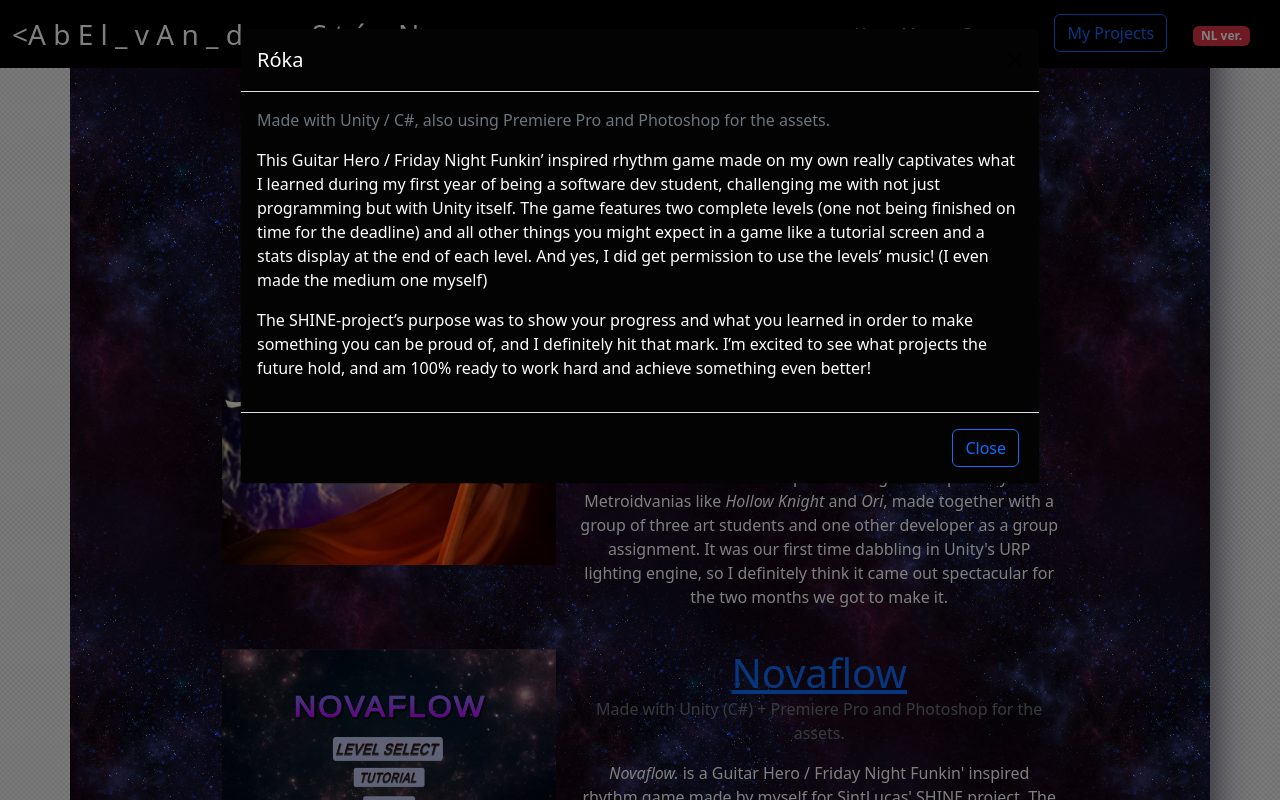
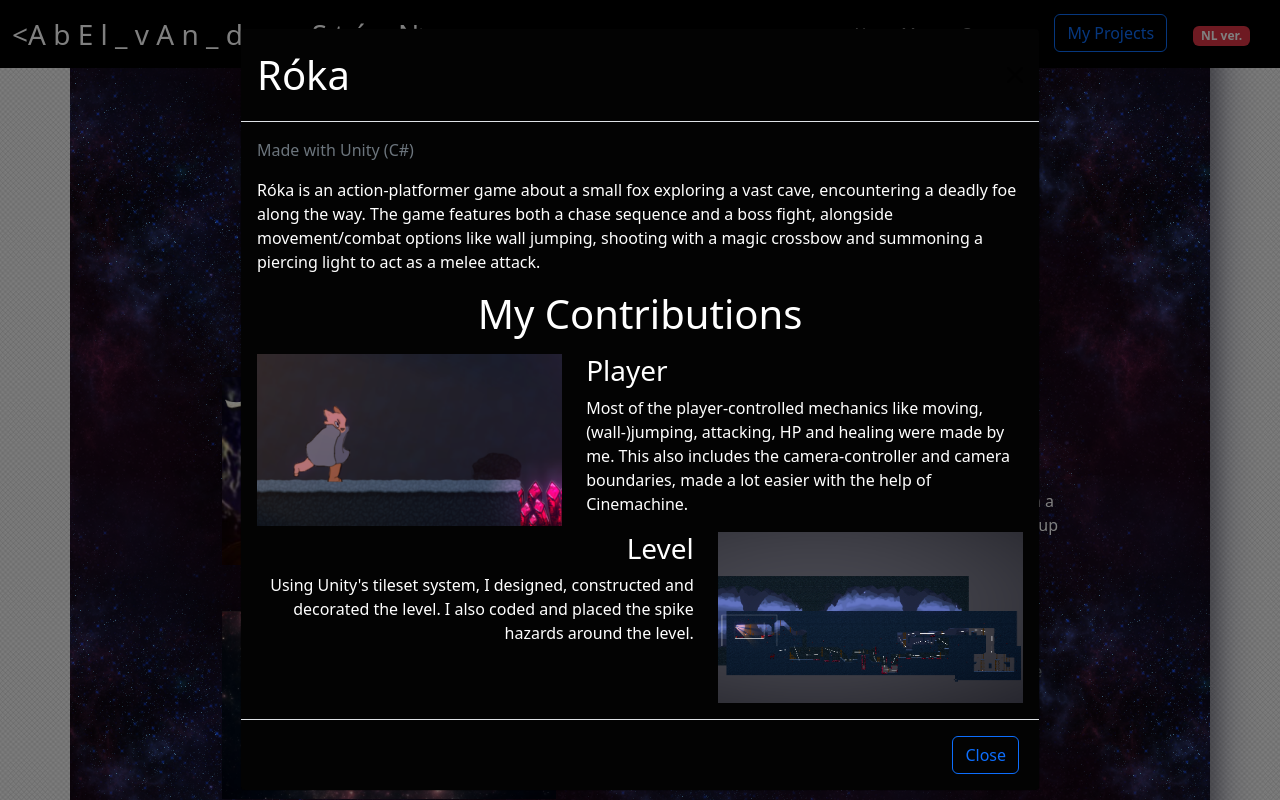
Before and after one commit to AbelvdSteen/abelvdsteen.github.io, a plain HTML site: page index.html in a window 1280 px wide. Both pictures are taken after a click on the link "Róka". Shown: the part 1318-2118 px from the top of the page. Drawn offline with nearby package versions, Linux system fonts and the light colour scheme.

Commit message:
Roka section 75% complete

```diff
--- a/index.html
+++ b/index.html
@@ -85,14 +85,13 @@
       <br>
       <div class="container text-center">
         <div class="row mb-4">
-          <div class="col-xl-5 col-sm-12 project-img"><img src="img/roka_img.png" width="100%"></div>
+          <div class="col-xl-5 col-sm-12 project-img"><img src="img/roka/roka_img.png" width="100%"></div>
           <div class="col-xl-7 col-sm 12">
               <div><a class="h1 text-primary mb-0 project-hover" href="#" data-bs-toggle="modal" data-bs-target="#rokaModal">Róka</a></div>
               <div>
                 <p class="text-secondary">Made with Unity (C#)</p>
                 <p><em>Róka</em> is a short action platformer game inspired by Metroidvanias like <em>Hollow Knight</em> and <em>Ori</em>,
-                  made together with a group of three art students and one other developer as a group assignment. It was our first time
-                  dabbling in Unity's URP lighting engine, so I definitely think it came out spectacular for the two months we got to make it.
+                  made together with a group of three art students and one other developer as a group assignment.
                 </p>
               </div>
           </div>
@@ -104,8 +103,6 @@
               <div>
                 <p class="text-secondary">Made with Unity (C#) + Premiere Pro and Photoshop for the assets.</p>
                 <p><em>Novaflow.</em> is a Guitar Hero / Friday Night Funkin' inspired rhythm game made by myself for SintLucas' SHINE project.
-                  The game challenged me in both code and Unity itself, and I learned a lot from it. The SHINE project's goal was to show your
-                  growth in the year, and I think I hit the mark with <em>Novaflow.</em>
                 </p>
               </div>
           </div>
@@ -117,8 +114,7 @@
               <div>
                 <p class="text-secondary">Made with Unity (C#)</p>
                 <p>For SintLucas' <em>Ambition Project</em>, I attempted to make a JRPG-like turn-based battle system. Suffice to say: I bit off
-                  more than I could chew! I made a lot of planning and programming mistakes, which led me to make something I'm not
-                  exactly proud of, but it was a valuable learning experience!
+                  more than I could chew.
                 </p>
               </div>
           </div>
@@ -142,19 +138,35 @@
         <div class="modal-dialog modal-lg">
           <div class="modal-content">
             <div class="modal-header">
-              <h1 class="modal-title fs-5" id="exampleModalLabel">Róka</h1>
+              <h1 class="modal-title fs-1 display-5" id="exampleModalLabel">Róka</h1>
               <button type="button" class="btn-close" data-bs-dismiss="modal" aria-label="Close"></button>
             </div>
             <div class="modal-body">
-              <p class="text-secondary">Made with Unity / C#, also using Premiere Pro and Photoshop for the assets.</p>
-              <p>This Guitar Hero / Friday Night Funkin’ inspired rhythm game made on my own really captivates what I learned during my first
-                year of being a software dev student, challenging me with not just programming but with Unity itself. The game features two
-                complete levels (one not being finished on time for the deadline) and all other things you might expect in a game like a
-                tutorial screen and a stats display at the end of each level. And yes, I did get permission to use the levels’ music!
-                (I even made the medium one myself)</p>
-              <p>The SHINE-project’s purpose was to show your progress and what you learned in order to make something you can be proud of,
-                and I definitely hit that mark. I’m excited to see what projects the future hold, and am 100% ready to work hard and achieve
-                something even better!</p>
+              <p class="text-secondary">Made with Unity (C#)</p>
+              <p>Róka is an action-platformer game about a small fox exploring a vast cave, encountering a deadly foe along the way.
+                The game features both a chase sequence and a boss fight, alongside movement/combat options like wall jumping, shooting
+                with a magic crossbow and summoning a piercing light to act as a melee attack.</p>
+              <p class="text-center display-6">My Contributions</p>
+              <div class="row">
+                <div class="col-5">
+                  <img src="img/roka/roka_player.png" width="100%">
+                </div>
+                <div class="col-7">
+                  <h3>Player</h3>
+                  <p>Most of the player-controlled mechanics like moving, (wall-)jumping, attacking, HP and healing were made by me.
+                    This also includes the camera-controller and camera boundaries, made a lot easier with the help of Cinemachine.
+                  </p>
+                </div>
+                <div class="col-7 text-end">
+                  <h3>Level</h3>
+                  <p>Using Unity's tileset system, I designed, constructed and decorated the level. I also coded and placed the spike hazards
+                    around the level.
+                  </p>
+                </div>
+                <div class="col-5">
+                  <img src="img/roka/roka_level.png" width="100%">
+                </div>
+              </div>
             </div>
             <div class="modal-footer">
               <button type="button" class="btn btn-outline-primary me-2" data-bs-dismiss="modal">Close</button>
--- a/style.css
+++ b/style.css
@@ -5,11 +5,23 @@ body {
 
 /* Divs */
 #main-div {
+    animation: 1s ease 0s 1 loadPage;
+
     min-height: 100vh;
     height: 100%;
     padding: 5%;
     box-shadow: rgba(50, 50, 93, 0.25) 27px 13px 27px -5px, rgba(0, 0, 0, 0.3) 16px 8px 16px -8px !important;
 }
+
+@keyframes loadPage {
+    0% {
+        transform: translateX(-150%);
+    }
+    100% {
+        transform: translateX(0%);
+    }
+}
+
 #title-div {
     padding: 5%;
     margin-bottom: 10%;
@@ -59,7 +71,7 @@ body {
 .project-hover:hover {
     transition-duration: .4s;
     font-size: 50px;
-    filter:hue-rotate(100deg)
+    filter:hue-rotate(90deg)
 }
 
 .modal-content {
```
Also changed, not shown: img/roka/roka_img.png (renamed from img/roka_img.png), img/roka/roka_level.png (added), img/roka/roka_player.png (added).
